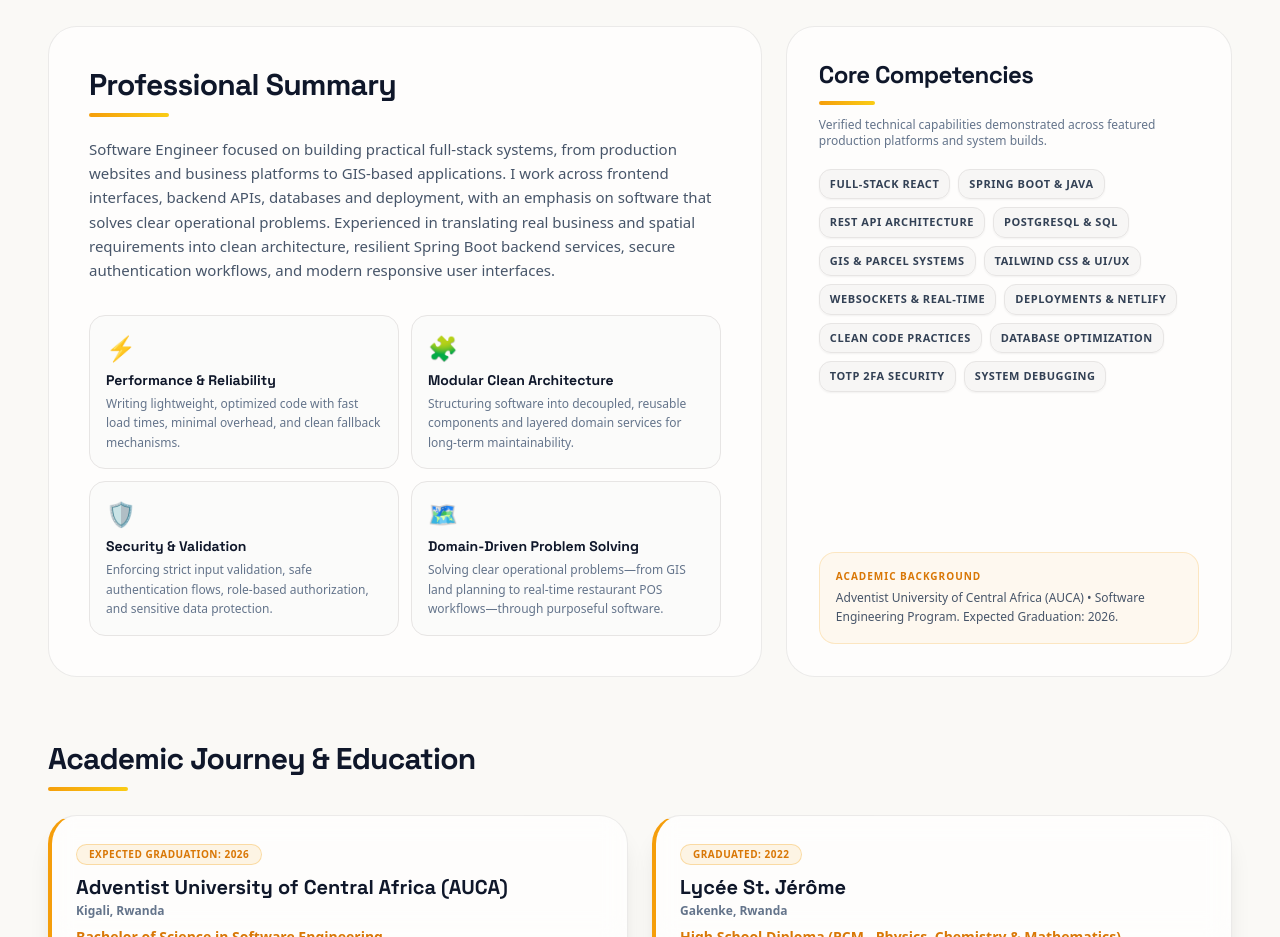
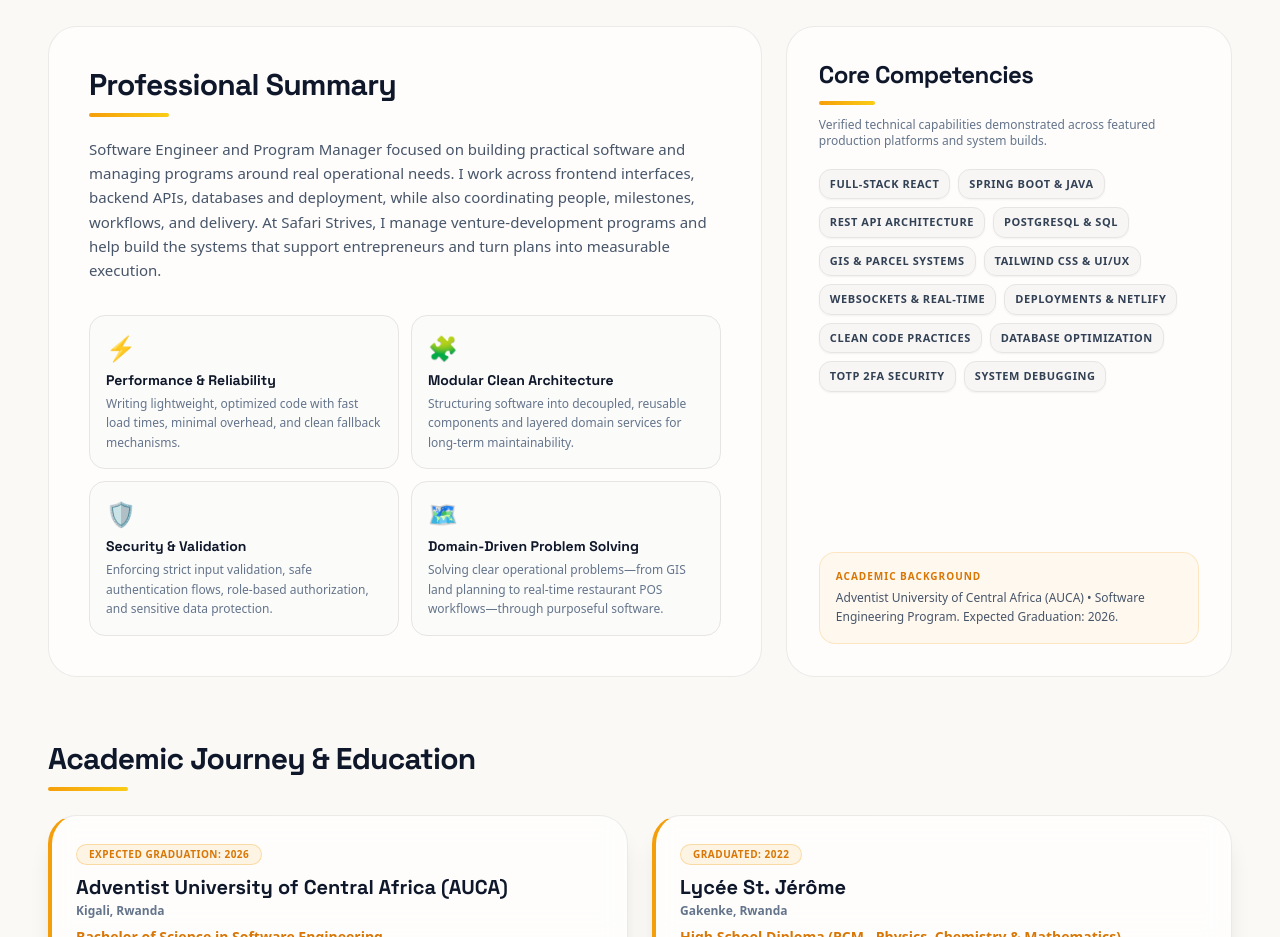
Before and after one commit to stevenbadaga/Personal-Portfolio, a React (Vite) app: page / in a window 1280 px wide. Shown: the part 4900-5837 px from the top of the page. Built offline with nearby package versions, Linux system fonts and the light colour scheme.

Commit message:
Update professional summary with Safari Strives

```diff
--- a/src/components/SummarySection.jsx
+++ b/src/components/SummarySection.jsx
@@ -14,7 +14,7 @@ export default function SummarySection() {
           <div className="mt-2.5 h-1 w-20 rounded-full bg-gradient-to-r from-amber-500 to-yellow-400" />
 
           <p className="mt-5 text-sm sm:text-[15px] leading-relaxed text-slate-600 dark:text-neutral-300">
-            Software Engineer focused on building practical full-stack systems, from production websites and business platforms to GIS-based applications. I work across frontend interfaces, backend APIs, databases and deployment, with an emphasis on software that solves clear operational problems. Experienced in translating real business and spatial requirements into clean architecture, resilient Spring Boot backend services, secure authentication workflows, and modern responsive user interfaces.
+            Software Engineer and Program Manager focused on building practical software and managing programs around real operational needs. I work across frontend interfaces, backend APIs, databases and deployment, while also coordinating people, milestones, workflows, and delivery. At Safari Strives, I manage venture-development programs and help build the systems that support entrepreneurs and turn plans into measurable execution.
           </p>
 
           {/* 4 Core Principles Grid */}
```
